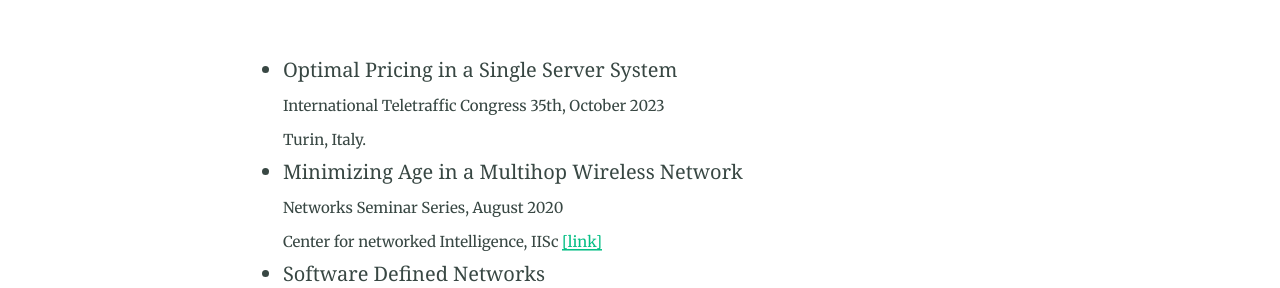
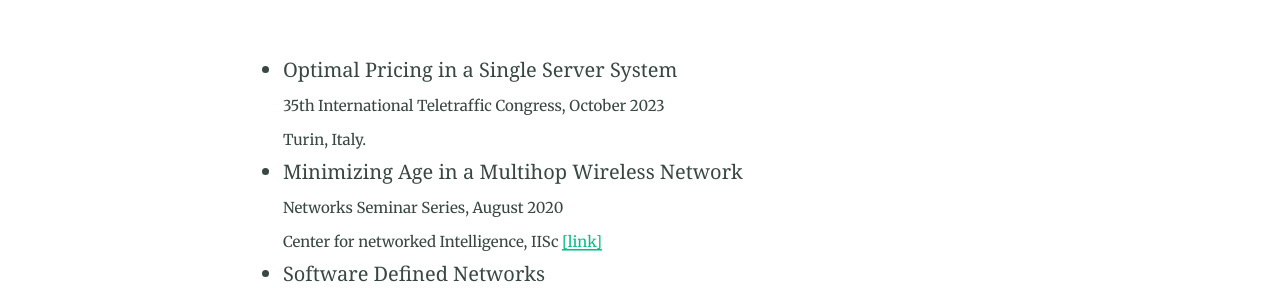
Before and after one commit to ashokkri/ashokkri.github.io, a Jekyll site: the page built from talks.md, in a window 1280 px wide. Shown: the part 408-696 px from the top of the page. Built offline with Jekyll 4.4.1, drawn with Linux system fonts in a browser that asks for light colours.

```diff
--- a/talks.md
+++ b/talks.md
@@ -8,7 +8,7 @@ feature_image: "https://picsum.photos/1300/400?image=989"
 ---
 
 - Optimal Pricing in a Single Server System
-  <small>International Teletraffic Congress 35th, October 2023
+  <small>35th International Teletraffic Congress, October 2023
   Turin, Italy.
 
 - Minimizing Age in a Multihop Wireless Network
```
